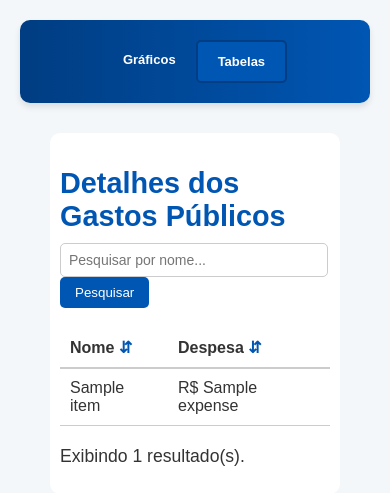
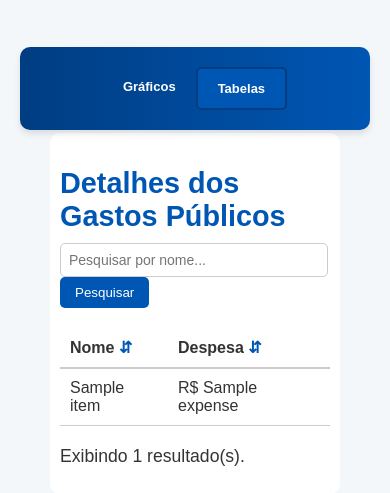
Before and after one commit to unb-mds/Squad13, a Flask app: template codigo/project/templates/tables.html in a window 390 px wide. Shown: the part 78-571 px from the top of the page. Run offline with Flask 2, Linux system fonts and the light colour scheme; the template is opened without the code that fills it: most values are stand-ins (such as "Sample title", 1, 10 or a date in 2020).

Commit message:
fix: corrigi bug que fazia com que a barra de navegacao ficasse na frente do header em celulares e tablets

```diff
--- a/codigo/project/static/css/style.css
+++ b/codigo/project/static/css/style.css
@@ -267,6 +267,7 @@ ol li::marker {
 
   .barra-navegacao {
     flex-direction: row;
+    top: 125px;
   }
 
   .nav-link {
@@ -286,13 +287,14 @@ ol li::marker {
   }
 
   .dropdown-btn {
-    width: auto;  /* Ajuste para o tamanho mais natural do botão */
-    padding: 6px 12px;  /* Diminuir um pouco o padding para não ficar grande */
+    width: auto; /* Ajuste para o tamanho mais natural do botão */
+    padding: 6px 12px; /* Diminuir um pouco o padding para não ficar grande */
   }
 
   /* Ajuste para remover o recuo das listas, deixando alinhado com o texto */
-  ul, ol {
-    padding-left: 1rem;  /* Ajusta o padding à esquerda para ficar igual ao texto normal */
+  ul,
+  ol {
+    padding-left: 1rem; /* Ajusta o padding à esquerda para ficar igual ao texto normal */
     margin-left: 0;
   }
 }
@@ -329,8 +331,9 @@ ol li::marker {
   }
 
   /* Ajuste para remover o recuo das listas e alinhá-las com o texto */
-  ul, ol {
-    padding-left: 1rem;  /* Ajusta o padding a esquerda para ficar igual ao texto normal */
+  ul,
+  ol {
+    padding-left: 1rem; /* Ajusta o padding a esquerda para ficar igual ao texto normal */
     margin-left: 0;
   }
 }
@@ -358,8 +361,9 @@ ol li::marker {
   }
 
   /* Ajuste para remover o recuo das listas e alinhá-las com o texto */
-  ul, ol {
-    padding-left: 1rem;  /* Ajusta o padding a esquerda para ficar igual ao texto normal */
+  ul,
+  ol {
+    padding-left: 1rem; /* Ajusta o padding a esquerda para ficar igual ao texto normal */
     margin-left: 0;
   }
 }
```
